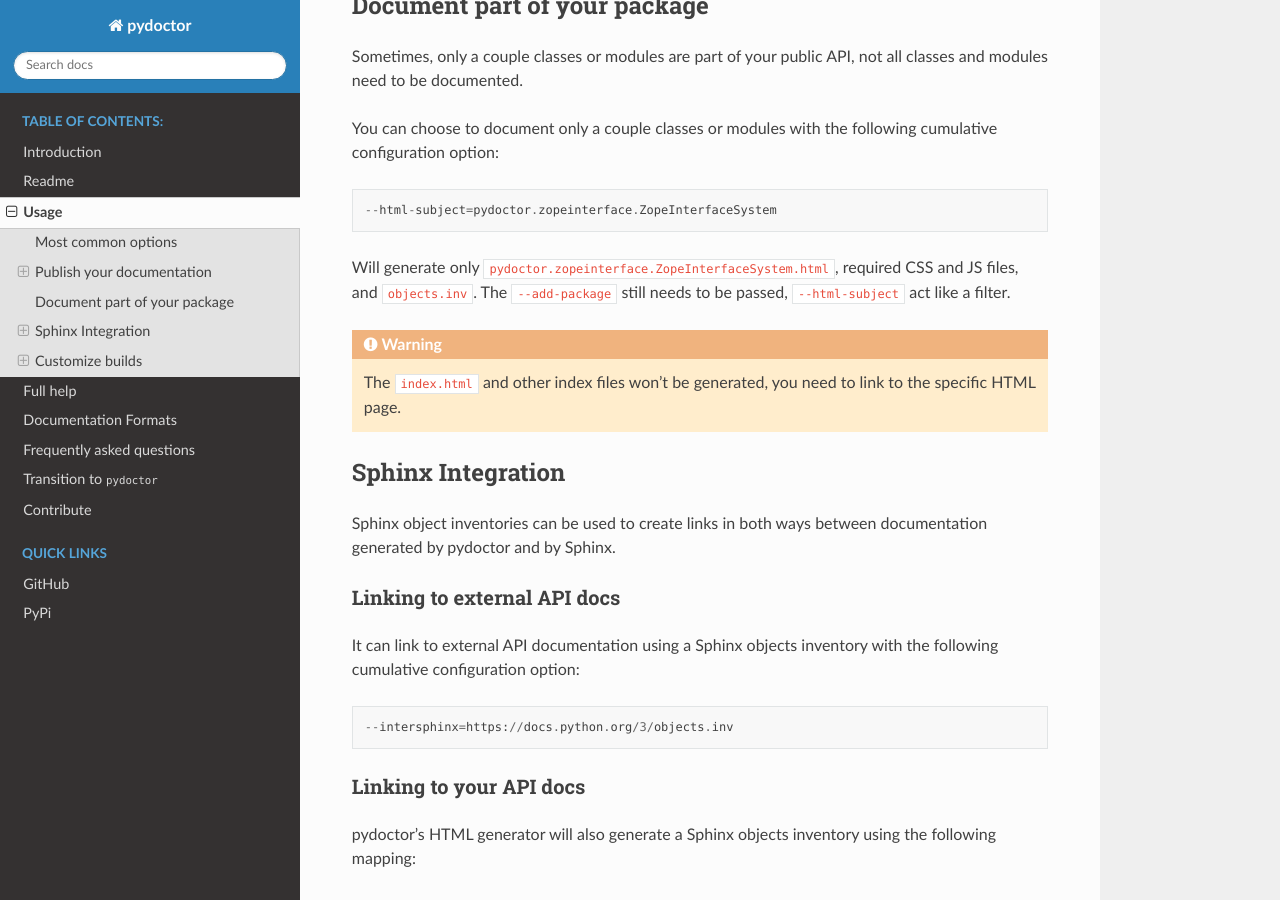
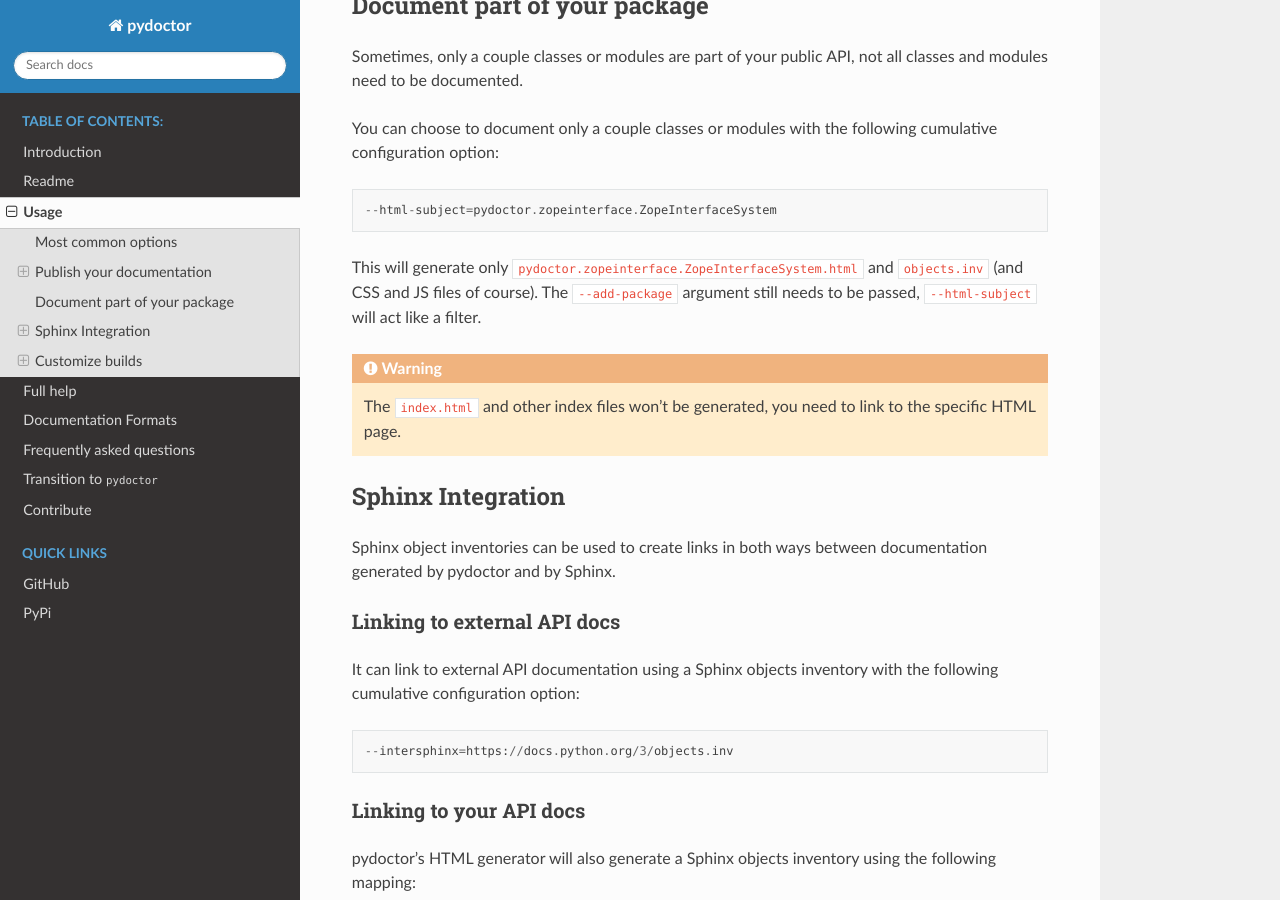
Before and after one commit to twisted/pydoctor, a Sphinx documentation site: the page built from docs/source/usage.rst, in a window 1280 px wide and 900 px high, scrolled down 2322 px. Built offline with Sphinx 7.4.7 and the Read the Docs theme 2.0.0, drawn with Linux system fonts in a browser that asks for light colours; the version number could not be read and is left out.

Commit message:
More clarty

```diff
--- a/docs/source/usage.rst
+++ b/docs/source/usage.rst
@@ -103,8 +103,8 @@
 
   --html-subject=pydoctor.zopeinterface.ZopeInterfaceSystem
 
-Will generate only ``pydoctor.zopeinterface.ZopeInterfaceSystem.html``, required CSS and JS files, and ``objects.inv``.
-The ``--add-package`` still needs to be passed, ``--html-subject`` act like a filter.
+This will generate only ``pydoctor.zopeinterface.ZopeInterfaceSystem.html`` and ``objects.inv`` (and CSS and JS files of course).
+The ``--add-package`` argument still needs to be passed, ``--html-subject`` will act like a filter.
 
 .. warning:: The ``index.html`` and other index files won't be generated, you need to link to the specific HTML page.
 
```
